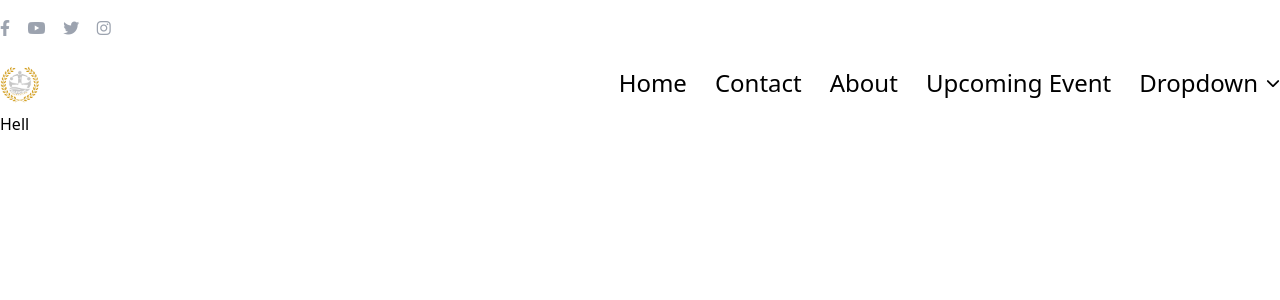
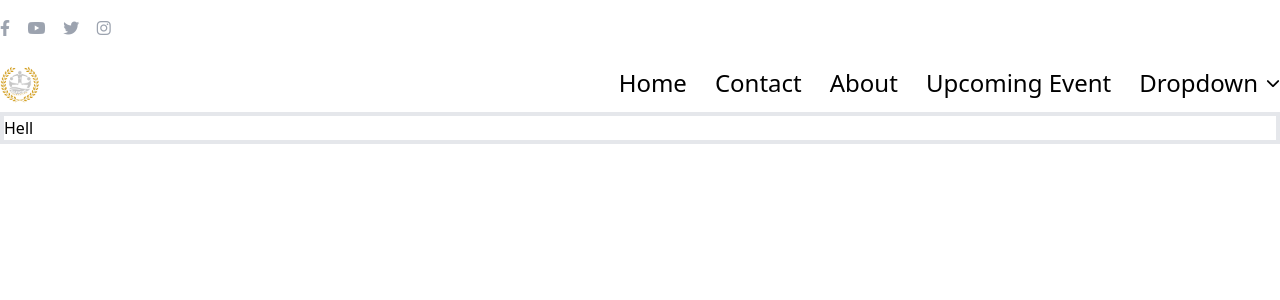
Before and after one commit to Afoudo-Richard/gleichefoundation, a Django app: page / in a window 1280 px wide. Shown: the top 300 px of the page. Run offline with Django 4.2, Linux system fonts and the light colour scheme; some libraries are stand-ins or nearby versions.

Commit message:
Made some changes

```diff
--- a/frontend/templates/frontend/index.html
+++ b/frontend/templates/frontend/index.html
@@ -7,7 +7,7 @@
 {% block content %}
 
     {% include 'frontend/includes/header.html' %}
-    <div class="bg-primary">
+    <div class="bg-primary  border-4">
         Hell
     </div>
 {% endblock %}
```
